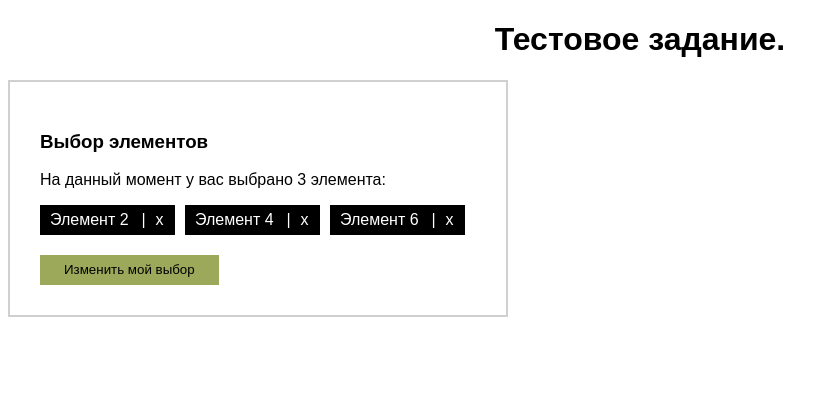
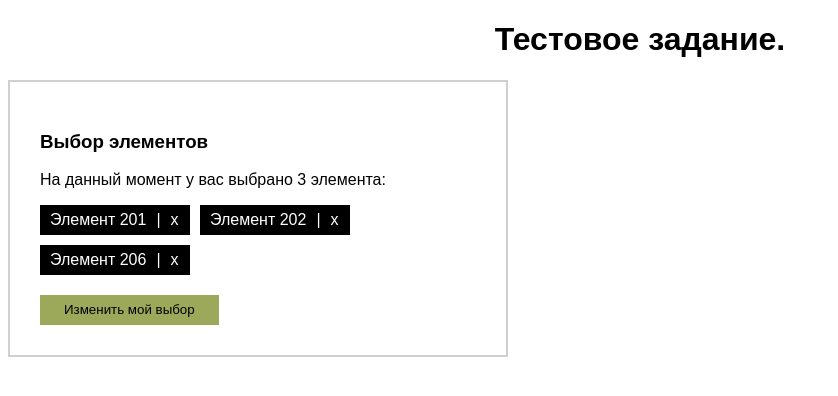
Before and after one commit to IgorGramovich/test_task, an Angular app: page / in a window 1280 px wide. Shown: the top 396 px of the page, without its empty margins (0-838 px from the left). Built offline with nearby package versions, Linux system fonts and the light colour scheme.

Commit message:
fix style

```diff
--- a/src/app/widget/widget.service.ts
+++ b/src/app/widget/widget.service.ts
@@ -7,7 +7,7 @@ import { BehaviorSubject, Observable, Subject } from 'rxjs';
 export class WidgetService {
     private _nodeList$: BehaviorSubject<string[]>;
     private _isViewChoose$: Subject<boolean>;
-    private _defaultList: string[] = ['Элемент 2', 'Элемент 4', 'Элемент 6'];
+    private _defaultList: string[] = ['Элемент 201', 'Элемент 202', 'Элемент 206'];
     private _allList: string[];
     private _nodeList: string[];
     get nodeList() {
--- a/src/app/widget/widget.styles.scss
+++ b/src/app/widget/widget.styles.scss
@@ -4,7 +4,7 @@
 
     .widgetNode {
         display: inline-block;
-        width: 135px;
+        width: 150px;
         line-height: 30px;
         padding-left: 10px;
         background: black;
```
